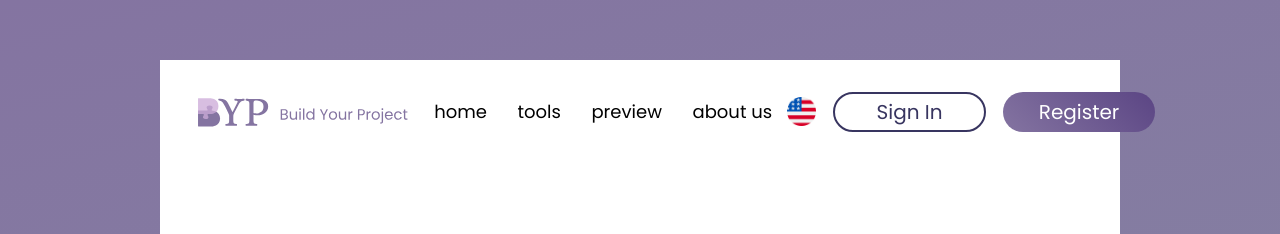
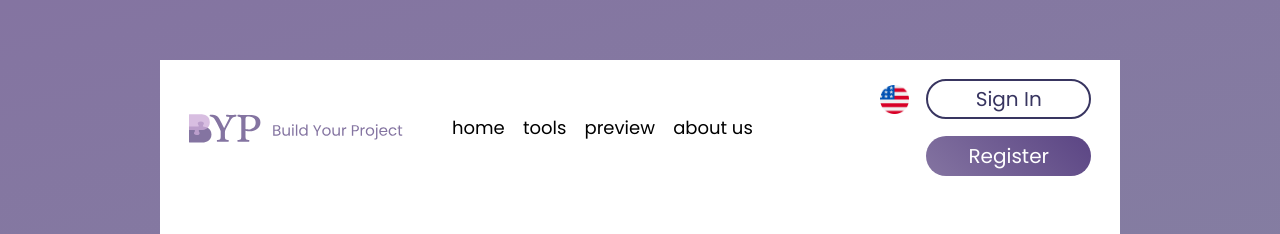
Before and after one commit to GreenBerries-BYP/BuildYourProject-front, a React (Vite) app in the folder frontend/: page / in a window 1280 px wide. Shown: the top 234 px of the page. Built offline with nearby package versions, Linux system fonts and the light colour scheme.

Commit message:
fix: landing

```diff
--- a/frontend/src/pages/Landing.jsx
+++ b/frontend/src/pages/Landing.jsx
@@ -48,12 +48,12 @@ const Landing = () => {
       <div className="landing-content">
         <header id="landing_header">
           <img
-            className="col-6 col-lg-3"
+            className="col-4 col-lg-3"
             src="/imgs/logo-horiz.svg"
             alt={t("altText.logoBYP", "BYP Logo")}
           />
 
-          <nav className="col navbar navbar-expand-lg">
+          <nav className="d-lg-none navbar navbar-expand-lg p-0">
             <div className="row justify-content-end w-100">
               <button className="navbar-toggler d-lg-none justify-content-end" type="button" data-bs-toggle="collapse" data-bs-target="#navbarNav" aria-controls="navbarNav" aria-expanded="false" aria-label="Toggle navigation">
                 <MdMenu size={24} />
@@ -62,7 +62,7 @@ const Landing = () => {
 
 
             <div className="row collapse navbar-collapse d-lg-none" id="navbarNav">
-              <ul className="navbar-nav nav-group flex-column d-lg-none pb-3">
+              <ul className="navbar-nav nav-group flex-column d-lg-none p-0 pb-3">
                 <li className="nav-item">
                   <a href="#inicio">{t("landing.nav.home", "home")}</a>
                 </li>
@@ -77,7 +77,7 @@ const Landing = () => {
                 </li>
               </ul>
 
-              <ul className="navbar-nav nav-group flex-column d-lg-none">
+              <ul className="navbar-nav nav-group flex-column d-lg-none justify-content-end">
                 <li>
                   <button
                     onClick={toggleLanguage}
@@ -101,14 +101,14 @@ const Landing = () => {
             </div>
           </nav>
 
-          <div className="col-5 d-none d-lg-flex nav-group">
+          <div className="col-5 col-xl-4 d-none d-lg-flex nav-group">
             <a href="#inicio">{t("landing.nav.home", "home")}</a>
             <a href="#ferramentas">{t("landing.nav.tools", "tools")}</a>
             <a href="#preview">{t("landing.nav.preview", "preview")}</a>
             <a href="#sobre">{t("landing.nav.aboutUs", "about us")}</a>
           </div>
 
-          <div className="col-5 enter-group d-none d-lg-flex ">
+          <div className="col-3 col-xl-4 enter-group d-none d-lg-flex ">
             <button
               onClick={toggleLanguage}
               className="header-icon"
--- a/frontend/src/styles/Landing.css
+++ b/frontend/src/styles/Landing.css
@@ -80,7 +80,7 @@
   flex-wrap: nowrap;
   justify-content: space-between;
   align-items: center;
-  padding:  2% 4%;
+  padding: 2% 3%;
   min-height: 10.3rem;
   transition: all 100ms ease;
 }
@@ -94,13 +94,14 @@
   justify-content: space-between;
   align-items: end;
   flex-wrap: nowrap;
-  gap: 2.5rem;
+  gap: 1.5rem;
   font-size: 1.8rem;
-  padding-inline: 15px;
+  white-space: nowrap;
 }
 
 .nav-group a {
   color: var(--black-color);
+  width: fit-content;
   text-decoration: none;
   text-align: center;
   transition: transform 300ms ease-in-out;
@@ -111,8 +112,9 @@
 }
 
 .navbar-toggler{
-  padding: 5px;
-  margin: 10px;
+  padding-bottom: 5px;
+  height: 5rem;
+  width: 5rem;
   border: none;
 }
 .navbar-toggler:focus,
@@ -134,6 +136,8 @@
 .enter-group {
   display: flex;
   align-items: center;
+  flex-wrap:wrap;
+  justify-content: end;
   gap: 1.7rem;
 }
 
@@ -449,27 +453,27 @@ footer h3 {
   }
 
   .decor-1 {
-    left: 3.38vw;
+    left: 2.5vw;
     top: 34.1rem;
   }
 
   .decor-2 {
-    left: 8.88vw;
+    left: 7vw;
     top: 31.9rem;
   }
 
   .decor-3 {
-    left: 5.97vw;
+    left: 5vw;
     top: 41.9rem;
   }
 
   .decor-4 {
-    left: 59.35vw;
+    left: 66.35vw;
     top: 28.4rem;
   }
 
   .decor-5 {
-    left: 63vw;
+    left: 69vw;
     top: 32.5rem;
   }
 
```
